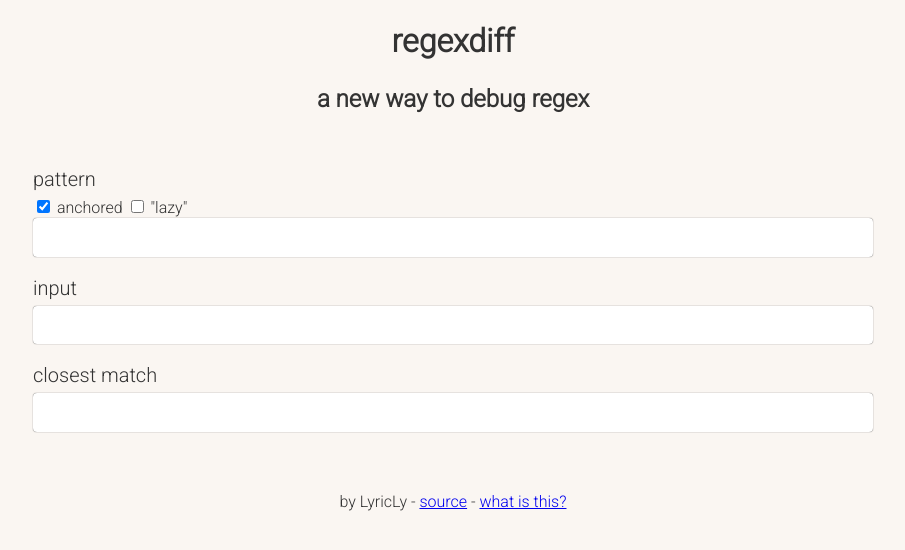
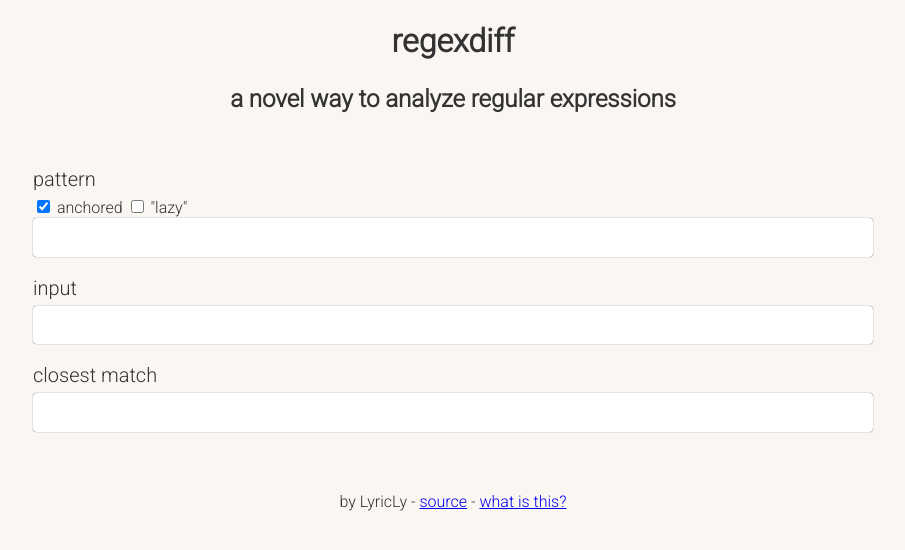
Before and after one commit to LyricLy/regexdiff, a website built with Vite: page index.html in a window 1280 px wide. Shown: the whole page, without its empty margins (187-1092 px from the left). Built offline with nearby package versions, Linux system fonts and the light colour scheme.

Commit message:
Change tagline

```diff
--- a/index.html
+++ b/index.html
@@ -13,13 +13,13 @@
     <meta content="https://regexdiff.com/favicon.png" property="og:image">
     <meta content="regexdiff" property="og:site_name">
     <meta content="regexdiff" property="og:title">
-    <meta content="a new way to debug regex" property="og:description">
+    <meta content="a novel way to analyze regular expressions" property="og:description">
     <meta content="https://regexdiff.com/" property="og:url">
     <script type="module" src="main.js" defer></script>
   </head>
   <body>
     <h1>regexdiff</h1>
-    <h2>a new way to debug regex</h2>
+    <h2>a novel way to analyze regular expressions</h2>
     <div class="area" id="pattern-parent">
       <div class="label">pattern <span id="errors"></span></div>
       <input type="checkbox" id="anchored" title="anchor the regex so that it must match the entire input string" checked> <label for="anchored">anchored</label>
```
